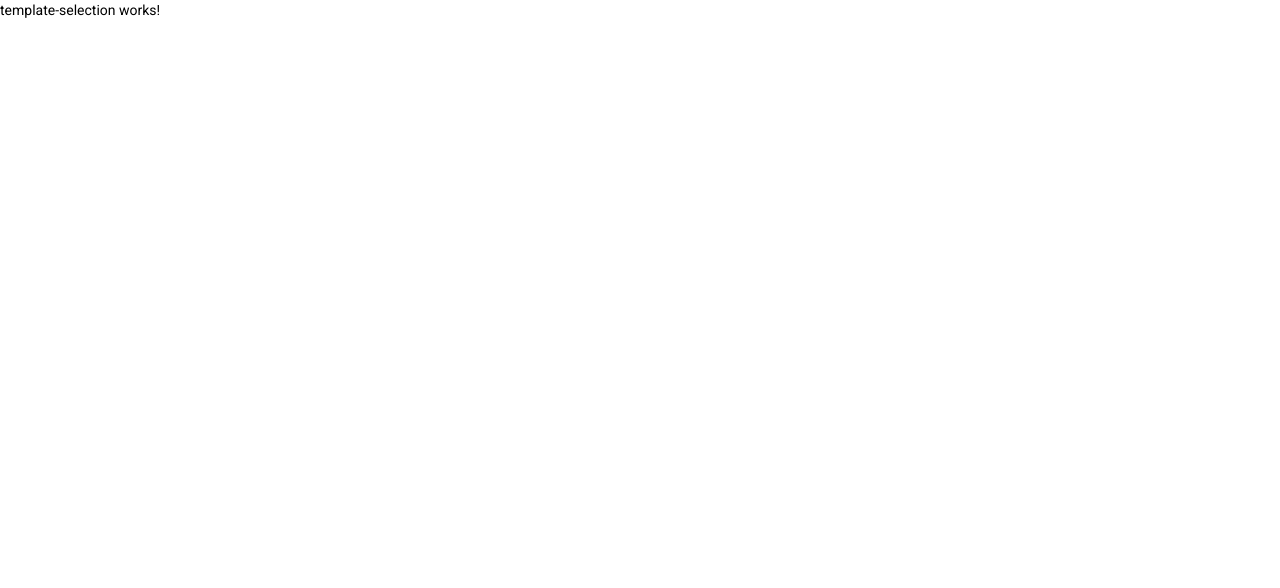
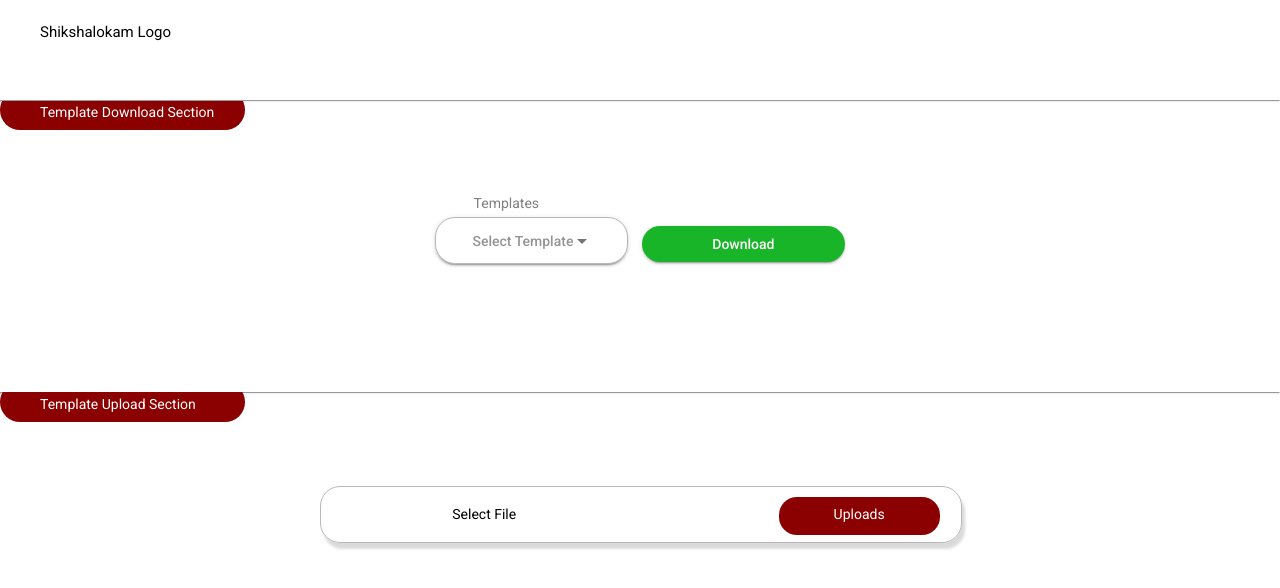
Before and after one commit to ELEVATE-Project/template-validation-portal, an Angular app: page /template-selection in a window 1280 px wide. Shown: the top 588 px of the page. Built offline with nearby package versions, Linux system fonts and the light colour scheme.

Commit message:
Issue #template:fea:template-selection view

```diff
--- a/src/app/modules/template/template-selection/template-selection.component.html
+++ b/src/app/modules/template/template-selection/template-selection.component.html
@@ -1 +1,65 @@
-<p>template-selection works!</p>
+<div>
+    <h4 class="shiksha-logo">Shikshalokam Logo</h4>
+    <div class="download-horizontal">
+        <hr>
+    </div>
+    <div class="tempplate-download">
+        <p class="template-sections"> Template Download Section </p>
+    </div>
+
+   <div class="download-section">
+    <div class="templates-text">
+        <p > Templates</p>
+    </div>
+    <div class="flex-container">
+        <div>
+            <button mat-raised-button class="select-button">
+                <mat-select placeholder="Select Template">
+                    <mat-option *ngFor="let downloadTemplate of downloadTemplates" [value]="downloadTemplate">
+                        {{ downloadTemplate.name }}
+                    </mat-option>
+                </mat-select>
+            </button>
+        </div>
+
+        <div>&nbsp;&nbsp;&nbsp;
+            <button (click)="templateDownload()" mat-raised-button class="download-button"> Download </button>
+        </div>
+    </div>
+   </div>
+
+    <div class="upload-horizontal">
+        <hr class="upload-hr">
+    </div>
+    <div class="tempplate-upload">
+        <p class="template-sections"> Template Upload Section</p>
+    </div>
+    <div>
+        <div class="select-file">
+            <div class="select-div">
+                <p> Select File</p>
+            </div>
+            <div class="upload-div">
+                <div class="container-dropdown">
+                    <input style="display:none;" id="dropdownInput" type="checkbox"/>
+                    <div class="dropdown">
+                        <div class="uploads">
+                            <span class="">  </span>
+                            <label class="dropbtn" for="dropdownInput">
+                            <span class="m-auto ml1 small-font">{{sortableElement}}</span>
+                        </label>
+                        </div>
+                        <div class="dropdown-content">
+                            <p *ngFor="let uploadTemplate of uploadTemplates" (click)="setSortableElement(uploadTemplate)" for="dropdownInput">
+                                <input type="file" style="display: none;" #fileInput />
+                                <label for="dropdownInput" (click)=" fileUpload(fileInput) ">{{uploadTemplate}}</label>
+                            </p>
+                        </div>
+                        <label for="dropdownInput" class="overlay"></label>
+                    </div>
+                </div>
+            </div>
+        </div>
+    </div>
+
+</div>
--- a/src/app/modules/template/template-selection/template-selection.component.scss
+++ b/src/app/modules/template/template-selection/template-selection.component.scss
@@ -0,0 +1,172 @@
+
+
+.shiksha-logo {
+    padding-top: 20px;
+    padding-left: 40px;
+    padding-bottom: 40px;
+}
+
+.download-horizontal {
+  height: 30px;
+}
+
+.template-sections {
+  padding-top:12px;
+}
+
+.tempplate-download {
+  width: 16%;
+  height: 40px;
+  padding-left: 40px;
+  border-radius: 20px;
+  background-color: #8b0000;
+  color: white;
+  position: absolute;
+  clip: rect(11px, 287px, 200px, 0px);
+  margin-top: -40px;
+}
+
+.download-section {
+  margin-top:1%;
+}
+
+.flex-container {
+    display: flex;
+    justify-content: center;
+    margin-top: -8px;
+  }
+  .templates-text {
+    padding-left: 37%;
+    padding-top: 50px;
+    color:grey
+  }
+
+  .select-button {
+    border:solid 1px #bcb7b7;
+    border-radius: 20px;
+    padding:4px 36px;
+  }
+  .download-button {
+    border-radius: 20px;
+    background-color: #18b528;
+    padding:0 70px;
+    color: white;
+    margin-top: 9px;
+  }
+
+  .upload-horizontal {
+    height: 30px;
+  }
+
+  .upload-hr {
+    margin-top: 10%;
+  }
+
+  .tempplate-upload {
+    width: 16%;
+    height: 40px;
+    padding-left: 40px;
+    border-radius: 20px;
+    background-color: #8b0000;
+    color: white;
+    position: absolute;
+    clip: rect(10px, 287px, 200px, 0px);
+    margin-top: -40px;
+  }
+
+  .select-div {
+    padding-top: 17px;
+  }
+
+  .upload-div {
+    margin-top: 10px;
+  }
+
+  .select-file {
+    display: flex;
+    justify-content: space-around;
+    width: 50%;
+    height: 55px;
+    margin-left: 25%;
+    border-radius: 20px;
+    border:solid 1px #bcb7b7;
+    margin-top: 5%;
+    box-shadow: rgba(0, 0, 0, 0.15) 3px 6px 3px 0px;
+  }
+
+  .upload-button {
+    border-radius: 20px;
+    background-color: #8b0000;
+    padding:0 35px;
+    color: white;
+  }
+
+  .upload-col {
+    color: white !important;
+  }
+
+
+  ::ng-deep .mat-select-panel-wrap {
+    position: absolute;
+    top: 46px !important;
+}
+
+// Dropdown
+.container-dropdown {
+    height: 85%;
+    width: 315%;
+    background-color: #8b0000;;
+    border-radius: 18px;
+}
+
+label.dropbtn {
+  height: 30px;
+  background: none;
+  color: white;
+  border: none;
+  cursor: pointer;
+}
+.dropdown {
+  color: white;
+}
+.dropdown-content p {
+  padding: 0;
+  margin: 0;
+  cursor: pointer;
+  text-indent: 20px;
+}
+.dropdown-content p:hover {
+  background-color: lightgrey;
+}
+.dropdown-content {
+  display: none;
+}
+.dropdown-content label {
+  display: block;
+  width: 100%;
+  padding: 1rem 0;
+  color: rgb(60 60 60);;
+}
+input:checked ~ .dropdown .dropdown-content {
+  position: absolute;
+  display: block;
+  min-width: 160px;
+  top: 77%;
+  background-color: white;
+  box-shadow: 0px 8px 16px 0px rgba(0, 0, 0, 0.2);
+  z-index: 200;
+}
+input:checked ~ .dropdown .overlay {
+  position: absolute;
+  display: block;
+  // width: 100%;
+  height: 100%;
+  top: 0;
+  z-index: 190;
+}
+
+.uploads {
+  // margin-left: 20px;
+  padding-top: 7px;
+  text-align: center;
+}
--- a/src/app/modules/template/template-selection/template-selection.component.ts
+++ b/src/app/modules/template/template-selection/template-selection.component.ts
@@ -7,9 +7,38 @@ import { Component, OnInit } from '@angular/core';
 })
 export class TemplateSelectionComponent implements OnInit {
 
+
+  selectedFile: any;
+  fileInput: any;
+
+  public downloadTemplates = [
+    { id: 0, name: "Select Project Template" },
+    { id: 1, name: "Select Observation Template" },
+    { id: 2, name: "Select Survey Template" }
+  ]
+
+  public uploadTemplates = [
+    "Excel File",
+    "Google Share Link",
+  ]
+
+  public sortableElement: string = "Uploads";
   constructor() { }
 
   ngOnInit(): void {
   }
 
+  setSortableElement($event: string) {
+    this.sortableElement = $event;
+  }
+
+
+  templateDownload() {
+    console.log("Downloading...!")
+  }
+
+  fileUpload(fileInput: HTMLInputElement) {
+    fileInput.click()
+  }
+
 }
```
